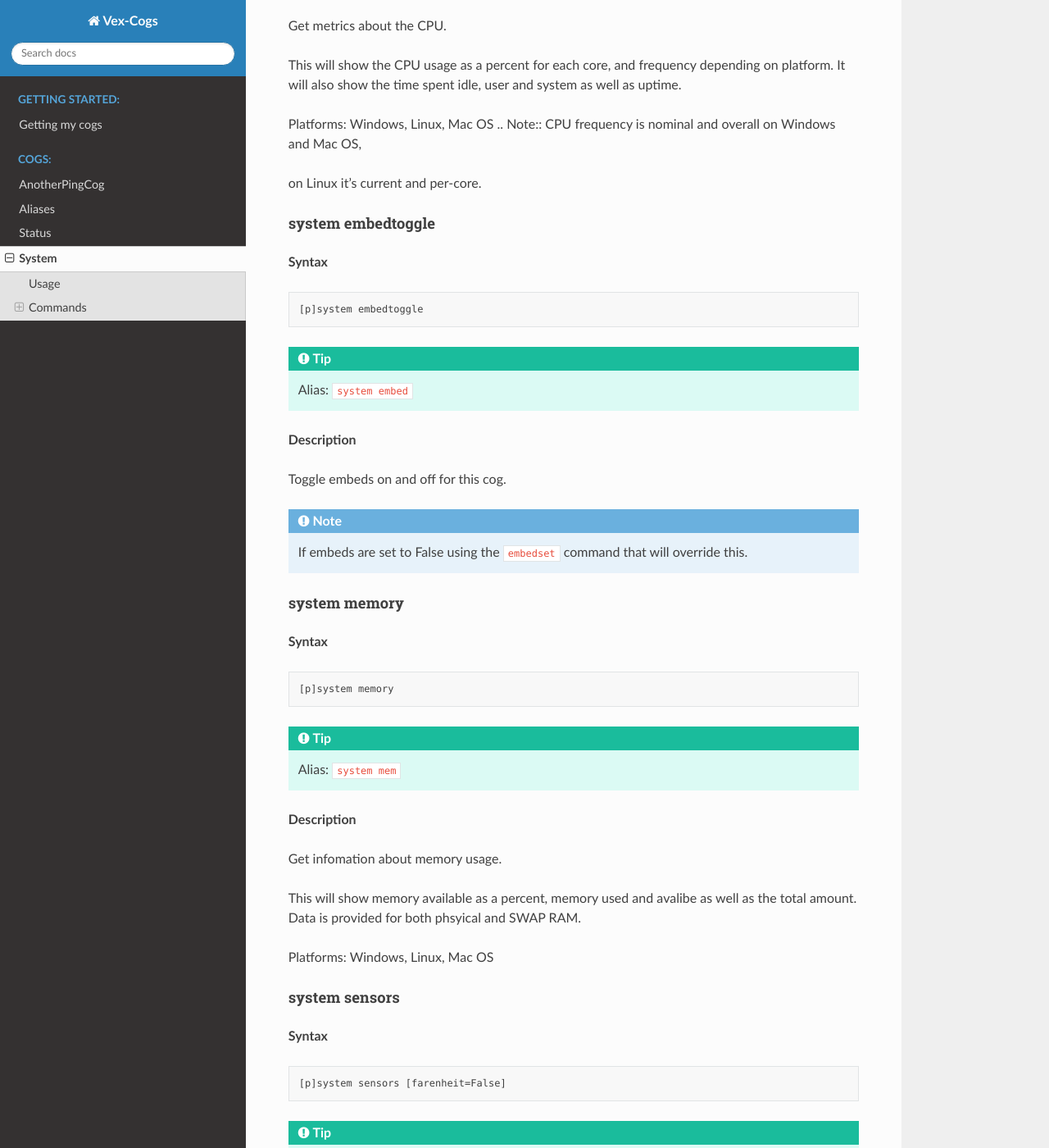
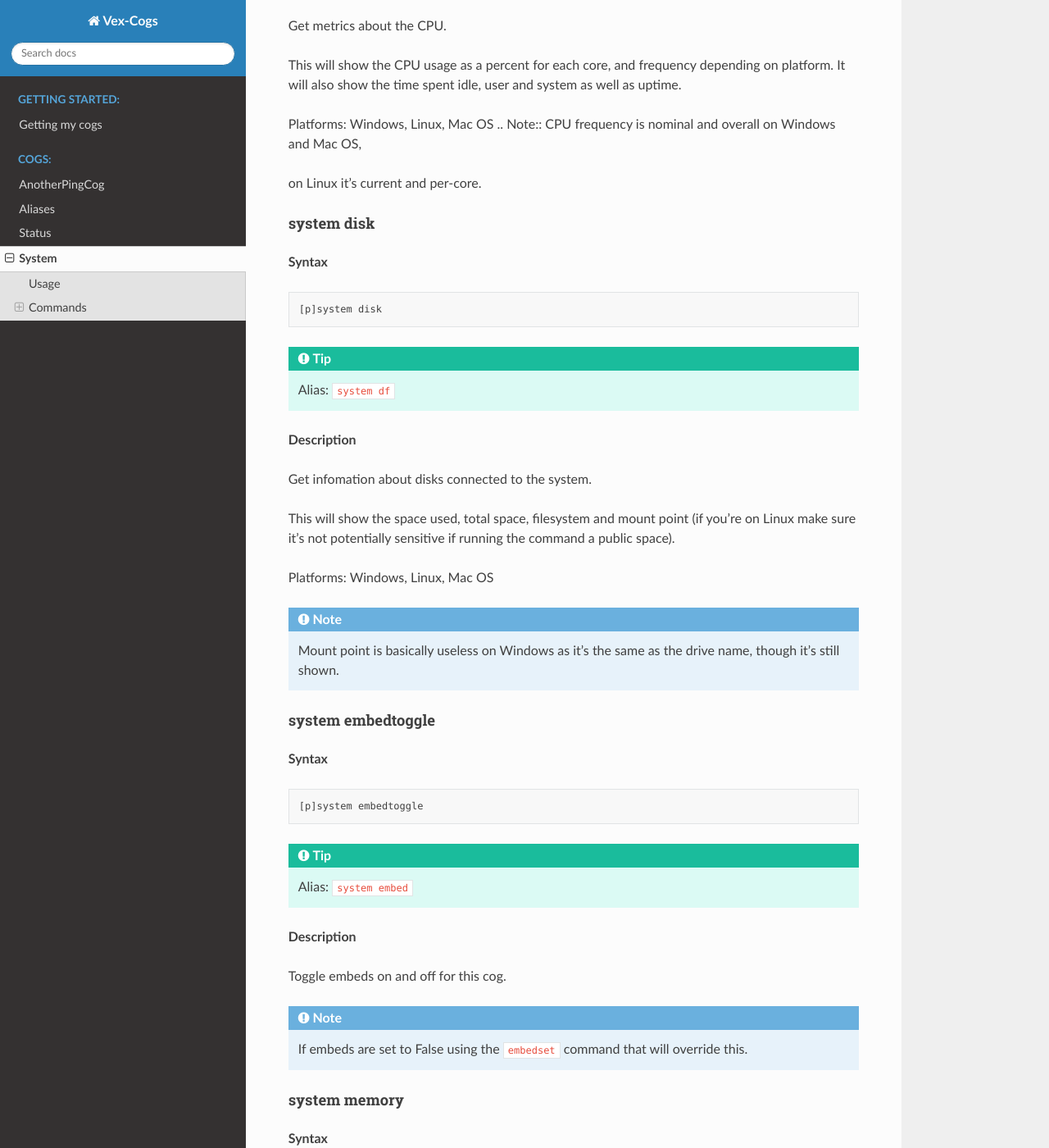
Before and after one commit to Vexed01/Vex-Cogs, a Sphinx documentation site: the page built from docs/system.rst, in a window 1280 px wide and 1400 px high, scrolled down 1305 px. Shown: the whole window at 82% size. Built offline with Sphinx 7.4.7 and the Read the Docs theme 2.0.0, drawn with Linux system fonts in a browser that asks for light colours; some of the changed text lies outside the part shown.

Commit message:
[Docs] And add docs for system disk

```diff
--- a/docs/system.rst
+++ b/docs/system.rst
@@ -75,6 +75,34 @@ Platforms: Windows, Linux, Mac OS
 .. Note:: CPU frequency is nominal and overall on Windows and Mac OS,
 
 on Linux it's current and per-core.
+
+.. _system-command-system-disk:
+
+"""""""""""
+system disk
+"""""""""""
+
+**Syntax**
+
+.. code-block:: none
+
+    [p]system disk
+
+.. tip:: Alias: ``system df``
+
+**Description**
+
+Get infomation about disks connected to the system.
+
+This will show the space used, total space, filesystem and
+mount point (if you're on Linux make sure it's not potentially
+sensitive if running the command a public space).
+
+Platforms: Windows, Linux, Mac OS
+
+.. note::
+    Mount point is basically useless on Windows as it's the
+    same as the drive name, though it's still shown.
 
 .. _system-command-system-embedtoggle:
 
@@ -157,9 +185,10 @@ system users
 
 **Description**
 
-View logged in users.
+Get information about logged in users.
 
-This will show the user name, what terminal it's logged in at, and when they logged in.
+This will show the user name, what terminal they're logged in at,
+and when they logged in.
 
 Platforms: Windows, Linux, Mac OS
 
```
Also changed, not shown: 1 other file.
